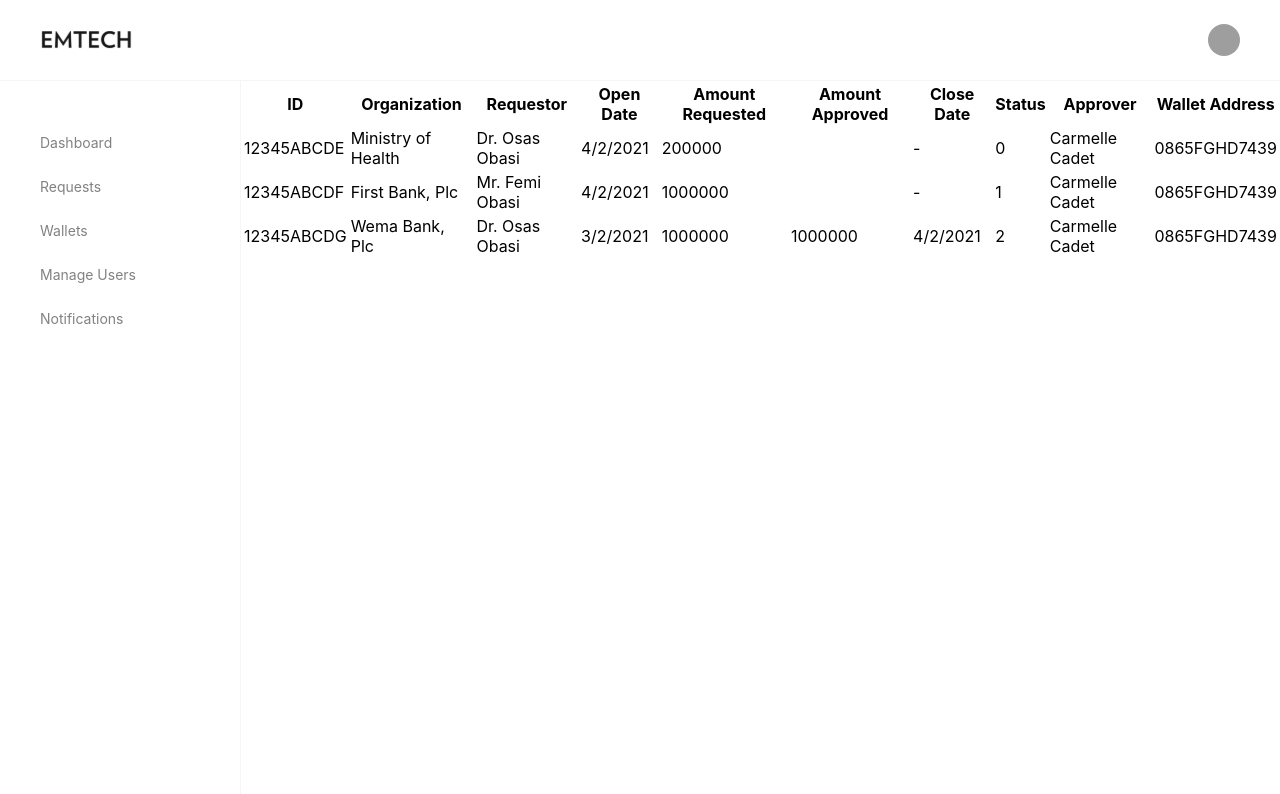
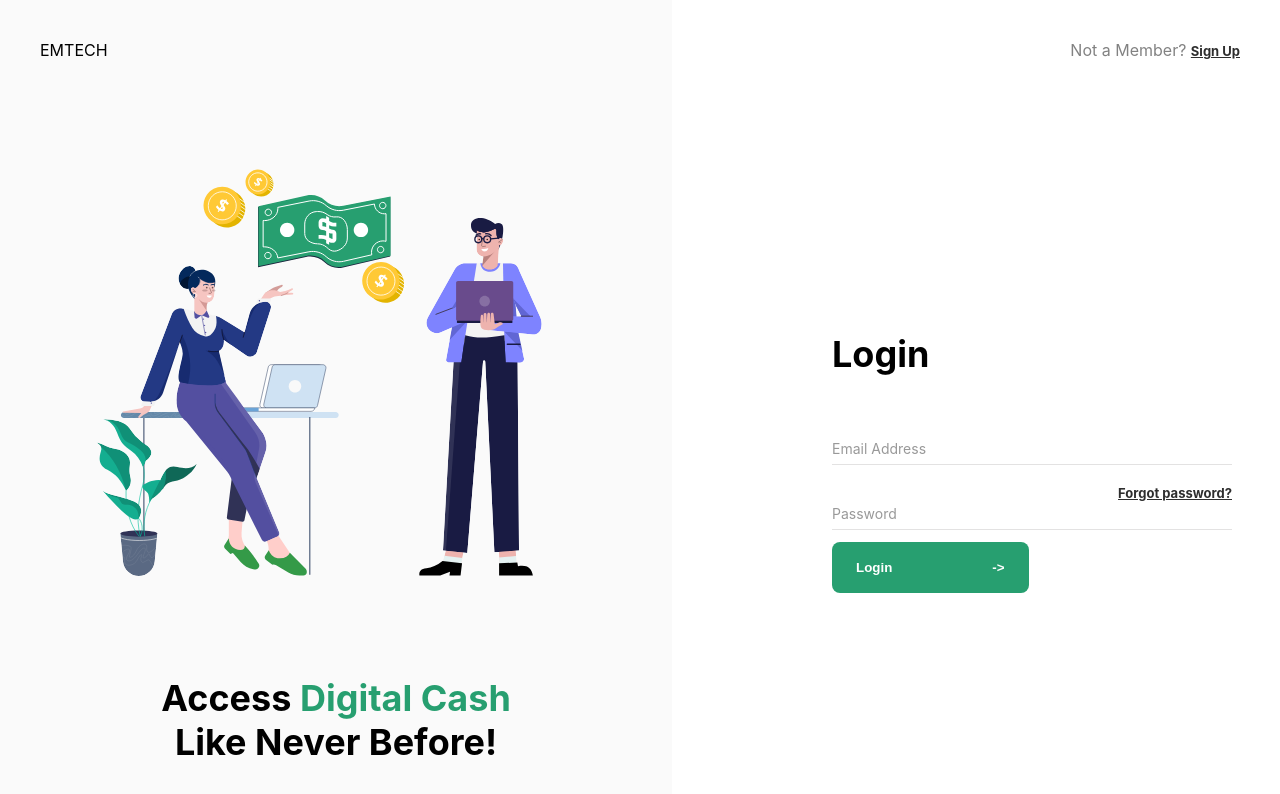
Before and after one commit to code-monarch/psychic-system, a React (Create React App) app: page / in a window 1280 px wide. Shown: the top 794 px of the page. Built offline with nearby package versions, Linux system fonts and the light colour scheme; grey boxes are pictures that could not be loaded.

Commit message:
Refactor class components to function components

```diff
--- a/src/App.tsx
+++ b/src/App.tsx
@@ -1,11 +1,11 @@
 import './App.css';
-//import Login from './screens/Login';
-import Dashboard from './screens/Dashboard';
+import Login from './screens/Login';
+//import Dashboard from './screens/Dashboard';
 
 function App() {
   return (
     <div className="App">
-      <Dashboard/>
+      <Login/>
     </div>
   );
 }
--- a/src/components/AnimatedLabelInput.tsx
+++ b/src/components/AnimatedLabelInput.tsx
@@ -1,14 +1,5 @@
-import React, { Component, SyntheticEvent } from 'react';
+import { useState } from 'react'
 import styled from 'styled-components'
-
-type InputState = {
-    value: string
-}
-
-type InputProps = {
-    className?: string
-    label: string
-}
 
 type LabelProps = {
     hasText: boolean
@@ -49,27 +40,13 @@ const InputLabel = styled.label<LabelProps> `
     `}
 `
 
-class AnimatedLabelInput extends Component<InputProps, InputState> {
-    constructor(props: InputProps) {
-        super(props);
-        this.state = {
-            value: ''
-        }
-        this.handleChange = this.handleChange.bind(this);
-    }
+export default function AnimatedLabelInput( { className, label } : {className?: string, label: string } ) {
+    const [inputValue, setValue] = useState('');
 
-    handleChange(value: string) {
-        this.setState({value: value});
-    }
-
-    render() {
-        return (
-            <InputContainer className={this.props.className}>
-                <InputText type="text" value={this.state.value} onChange={(e) => {this.handleChange(e.target.value)}}/>
-                <InputLabel hasText={Boolean(this.state.value)}>{this.props.label}</InputLabel>
-            </InputContainer>
-        )
-    }
+    return (
+        <InputContainer className={className}>
+            <InputText type="text" value={inputValue} onChange={(e) => {setValue(e.target.value)}}/>
+            <InputLabel hasText={Boolean(inputValue)}>{label}</InputLabel>
+        </InputContainer>
+    )
 }
-
-export default AnimatedLabelInput;
--- a/src/components/DashboardHeader.tsx
+++ b/src/components/DashboardHeader.tsx
@@ -1,14 +1,5 @@
-import React, { Component, SyntheticEvent } from 'react';
 import styled from 'styled-components'
 import emtechLogo from '../assets/images/emtech-logo.svg';
-
-type DashboardHeaderState = {
-}
-
-type DashboardHeaderProps = {
-    className?: string
-    avatarUrl: string
-}
 
 const Header = styled.div `
     display: flex;
@@ -41,19 +32,15 @@ const Avatar = styled.img `
     line-height: 32px;
 `
 
-class DashboardHeader extends Component<DashboardHeaderProps, DashboardHeaderState> {
-    render() {
+export default function DashboardHeader( { className, avatarUrl }: { className? : string, avatarUrl: string }) {
     return (
-            <Header className={this.props.className}>
+        <Header className={className}>
             <HeaderLeft>
                 <Logo src = {emtechLogo}/>
             </HeaderLeft>
             <HeaderRight>
-                    <Avatar src = {this.props.avatarUrl}/>
+                <Avatar src = {avatarUrl}/>
             </HeaderRight>
         </Header>
     )
 }
-}
-
-export default DashboardHeader;
--- a/src/components/LoginForm.tsx
+++ b/src/components/LoginForm.tsx
@@ -1,13 +1,5 @@
-import React, { Component, SyntheticEvent } from 'react';
 import styled from 'styled-components'
 import AnimatedLabelInput from './AnimatedLabelInput';
-
-type LoginFormProps = {
-    className?: string
-}
-
-type LoginFormState = {
-}
 
 const Form = styled.form `
     display: flex;
@@ -47,10 +39,9 @@ const LoginButtonText = styled.span `
     margin-right: 100px;
 `
 
-class LoginForm extends Component<LoginFormProps, LoginFormState> {
-    render() {
+export default function LoginForm( { className } : {className?: string } ) {
     return (
-            <Form className={this.props.className}>
+        <Form className={className}>
             <TextInput>
                 <AnimatedLabelInput label="Email Address"/>
             </TextInput>
@@ -62,6 +53,3 @@ class LoginForm extends Component<LoginFormProps, LoginFormState> {
         </Form>
     )
 }
-}
-
-export default LoginForm;
--- a/src/components/NavigationList.tsx
+++ b/src/components/NavigationList.tsx
@@ -1,4 +1,3 @@
-import React, { Component } from 'react';
 import styled from 'styled-components'
 
 type ItemProps = {
@@ -7,46 +6,39 @@ type ItemProps = {
     // TODO: Add click nav
 }
 
-type NavigationListState = {
-}
-
 type NavigationListProps = {
     className?: string
-    isRow?: boolean
+    isHorizontal?: boolean
     itemSpacing?: number
     items: Array<ItemProps>
 }
 
-const getMarginString = (isRow?: boolean, spacing?: number) : string => {
+const getMarginString = (isHorizontal?: boolean, spacing?: number) : string => {
     const marginValue = spacing ? (spacing + 'px') : 0;
-    return isRow ? ('0 ' + marginValue) : (marginValue + ' 0');
+    return isHorizontal ? ('0 ' + marginValue) : (marginValue + ' 0');
 }
 
 const Item = styled.li `
     // TODO: icon CSS
 `
 
-const List = styled.ul<{isRow?: boolean, itemSpacing?: number}> `
+const List = styled.ul<{isHorizontal?: boolean, itemSpacing?: number}> `
     padding: 0;
     margin: 0;
     list-style: none;
 
     ${props => `
         ${Item} {
-            display: ${props.isRow ? 'inline' : 'block'};
-            margin: ${getMarginString(props.isRow, props.itemSpacing)}
+            display: ${props.isHorizontal ? 'inline' : 'block'};
+            margin: ${getMarginString(props.isHorizontal, props.itemSpacing)}
         }
     `}
 `
 
-class NavigationList extends Component<NavigationListProps, NavigationListState> {
-    render() {
-        return (
-            <List className = {this.props.className} isRow = {this.props.isRow || false} itemSpacing = {this.props.itemSpacing}>
-                {this.props.items.map((item) => <Item>{item.text}</Item>)}
-            </List>
-        )
-    }
+export default function NavigationList( { className, items, isHorizontal, itemSpacing } : NavigationListProps) {
+    return (
+        <List className = {className} isHorizontal = {isHorizontal || false} itemSpacing = {itemSpacing}>
+            {items.map((item) => <Item>{item.text}</Item>)}
+        </List>
+    )
 }
-
-export default NavigationList;
--- a/src/components/TransactionsView.tsx
+++ b/src/components/TransactionsView.tsx
@@ -1,19 +1,7 @@
-import { Component } from 'react';
 import Table from './Table';
 
-type TransactionsViewState = {
+export default function TransactionsView() {
+    return (
+        <Table></Table>
+    )
 }
-
-type TransactionsViewProps = {
-    className?: string
-}
-
-class TransactionsView extends Component<TransactionsViewState, TransactionsViewProps> {
-    render() {
-        return (
-            <Table></Table>
-        )
-    }
-}
-
-export default TransactionsView;
```
Also changed, not shown: src/screens/Dashboard.tsx (+1 -12 lines), src/screens/Login.tsx (+1 -12 lines). Lines whose indentation alone changed are shown as unchanged.
